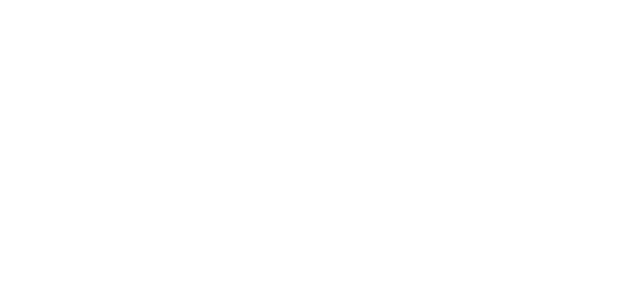
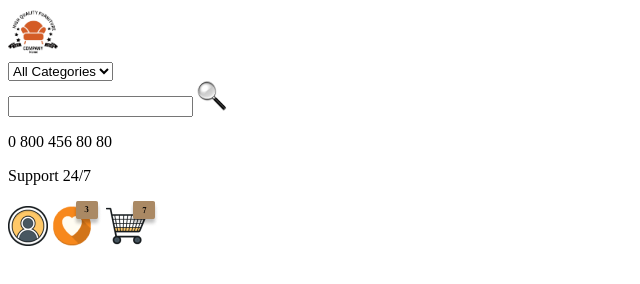
Before and after one commit to KazimAkyol/hc-13-Home_Furnishing, a plain HTML site: page index.html in a window 1280 px wide. Shown: the whole page, without its empty margins (0-640 px from the left). Drawn offline with Linux system fonts and the light colour scheme.

Commit message:
first commit

```diff
--- a/index.html
+++ b/index.html
@@ -11,7 +11,33 @@
 
         <!-- iconbar -->
          <div class="iconbar">
+            <div class="input-part">
+                <img src="./images/logo1.png" width="50px" alt="">
+                <div class="select-category">
+                    <select name="" id="">
+                        <option value="">All Categories</option>
+                        <option value="Wooden">Wooden</option>
+                        <option value="Linen">Linen</option>
+                        <option value="Badroom">Badroom</option>
+                        <option value="Kitchen">Kitchen</option>
+                    </select>
+                </div>
+                <div class="search-input">
+                    <input type="text">
+                    <img src="./images/magnifier.png" alt="">
+                </div>
+                <div class="support">
+                    <p class="support-number">0 800 456 80 80</p>
+                    <p class="support-text">Support 24/7</p>
+                </div>
 
+            </div>
+
+            <div class="icons">
+                <img src="/images/user.png" alt="">
+                <img src="/images/heart.png" alt="">
+                <img src="/images/shoppingCart.png" alt="">
+            </div>
          </div>
     </div>
 
```
